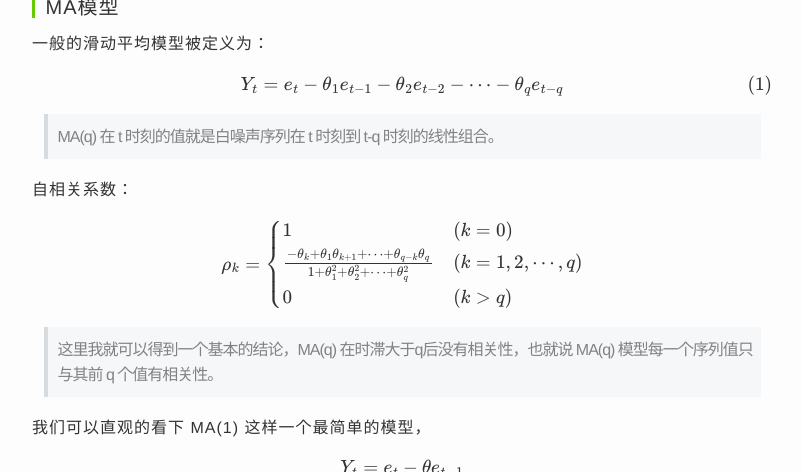
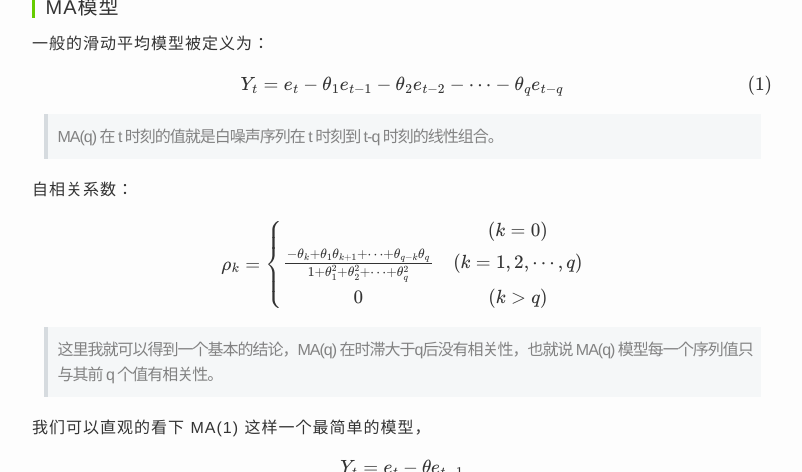
Before and after one commit to charleshm/charleshm.github.io, a Jekyll site: the page built from _posts/2016-03-15-Time-Series.md, in a window 1280 px wide and 900 px high, scrolled down 1334 px, cut to the strip 39-511 px from the top of the window. Shown: the whole strip, without its empty margins (238-1040 px from the left). Built offline with Jekyll 4.4.1, drawn with Linux system fonts in a browser that asks for light colours; some web fonts are replaced; formulas are drawn with MathJax 3; comment, search, counter and statistics services are not loaded.

```diff
--- a/_posts/2016-03-15-Time-Series.md
+++ b/_posts/2016-03-15-Time-Series.md
@@ -40,7 +40,7 @@ $$Y_t=e_t-\theta_{1}e_{t-1}-\theta_{2}e_{t-2}-\cdots-\theta_{q}e_{t-q} \tag{1}$$
 自相关系数：
 
 $$\rho_k=\left\{
-\begin{array}{l l}
+\begin{array}
 1                          & (k=0) \\
 \frac{-\theta_k+\theta_1\theta_{k+1}+\cdots+\theta_{q-k}\theta_{q}}{1+\theta_1^2+\theta_2^2+\cdots+\theta_q^2} & (k=1,2,\cdots,q) \\
 0                          & (k>q)
```
